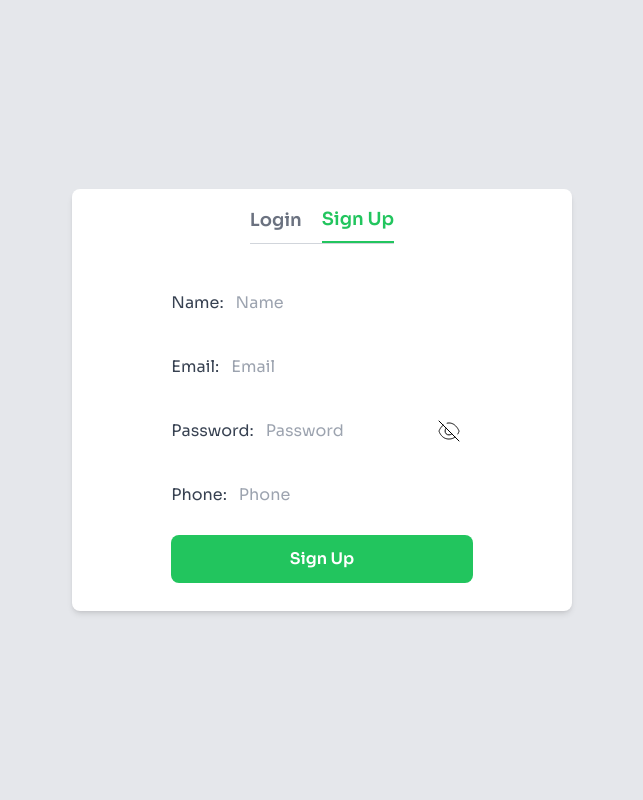
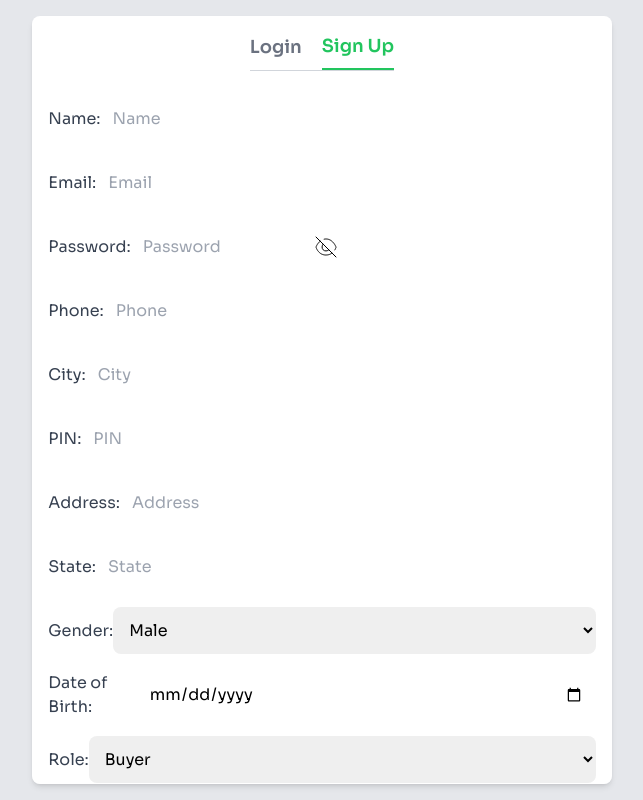
Before and after one commit to Uditya69/Agri-Link, a React (Vite) app: page /auth in a window 1280 px wide. Both pictures are taken after a click on the button "Sign Up". Shown: the whole page, without its empty margins (318-961 px from the left). Built offline with nearby package versions, Linux system fonts and the light colour scheme.

Commit message:
chore: user details input field in signup

```diff
--- a/components/auth/Auth.tsx
+++ b/components/auth/Auth.tsx
@@ -7,7 +7,7 @@ const Auth: React.FC = () => {
 
   return (
     <div className="flex flex-col items-center justify-center w-full m-auto  h-screen bg-gray-200 p-4">
-      <div className="flex flex-col  min-h-[55%] min-w-[40%]  items-center justify-between m-auto p-4 bg-white rounded-lg shadow-md">
+      <div className="flex flex-col overflow-scroll  min-h-[55%] min-w-[40%]  items-center justify-between m-auto p-4 bg-white rounded-lg shadow-md">
         <div className="flex justify-between gap-5 mb-6 border-b border-gray-300">
           <button
             className={`pb-2 text-lg font-semibold ${
--- a/components/auth/Login.tsx
+++ b/components/auth/Login.tsx
@@ -1,6 +1,6 @@
 import React, { useState } from "react";
 import { useNavigate } from "react-router-dom";
-import { auth } from "../../src/utils/firebase";
+import { auth } from "../../src/configs/firebase";
 import {
   signInWithEmailAndPassword,
   sendPasswordResetEmail,
--- a/components/auth/ProtectedRoute.tsx
+++ b/components/auth/ProtectedRoute.tsx
@@ -1,7 +1,7 @@
 import React, { ReactElement, useEffect, useState } from "react";
 import { Navigate } from "react-router-dom";
 import { onAuthStateChanged } from "firebase/auth";
-import { auth } from "../../src/utils/firebase";
+import { auth } from "../../src/configs/firebase";
 
 interface ProtectedRouteProps {
   children: ReactElement;
--- a/components/auth/Signup.tsx
+++ b/components/auth/Signup.tsx
@@ -1,21 +1,46 @@
-// src/components/Signup.tsx
 import React, { useState } from "react";
-import { auth, db } from "../../src/utils/firebase";
+import { auth, db, storage } from "../../src/configs/firebase"; // Import storage as well
 import { createUserWithEmailAndPassword } from "firebase/auth";
-import { doc, setDoc } from "firebase/firestore";
+import { doc, setDoc, getDoc } from "firebase/firestore";
+import { ref, uploadBytes, getDownloadURL } from "firebase/storage";
 import usePasswordToggle from "../../src/hooks/usePasswordToggle";
 import visibleicon from "../../src/assets/auth/visible.svg";
 import hiddenicon from "../../src/assets/auth/hidden.svg";
 import { toast } from "react-toastify";
+import { useNavigate } from "react-router-dom";
 
 const Signup: React.FC = () => {
   const [email, setEmail] = useState<string>("");
   const [password, setPassword] = useState<string>("");
   const [name, setName] = useState<string>("");
   const [phone, setPhone] = useState<string>("");
+  const [city, setCity] = useState<string>("");
+  const [pin, setPin] = useState<string>("");
+  const [address, setAddress] = useState<string>("");
+  const [state, setState] = useState<string>("");
+  const [gender, setGender] = useState<string>("");
+  const [dob, setDob] = useState<string>("");
+  const [role, setRole] = useState<string>("buyer");
+  const [gstNumber, setGstNumber] = useState<string>("");
+  const [farmerCardNumber, setFarmerCardNumber] = useState<string>("");
+  const [profilePic, setProfilePic] = useState<File | null>(null);
   const { type, toggleVisibility, visible } = usePasswordToggle();
+  const navigate = useNavigate();
+
+  const checkIfEmailExists = async () => {
+    const userDoc = await getDoc(doc(db, "users", email));
+    return userDoc.exists();
+  };
+
   const handleSignup = async (e: React.FormEvent) => {
     e.preventDefault();
+
+    // Check if the email already exists
+    const emailExists = await checkIfEmailExists();
+    if (emailExists) {
+      toast.error("Email already exists. Please use another email.");
+      return;
+    }
 
     try {
       const userCredential = await createUserWithEmailAndPassword(
@@ -25,13 +50,50 @@ const Signup: React.FC = () => {
       );
       const user = userCredential.user;
 
+      let profilePicUrl = "";
+
+      // Upload the profile picture to Firebase Storage
+      if (profilePic) {
+        const profilePicRef = ref(storage, `profilePictures/${user.uid}`);
+        await uploadBytes(profilePicRef, profilePic);
+        profilePicUrl = await getDownloadURL(profilePicRef); // Get the download URL
+      }
+
+      // Save the user's data in Firestore
       await setDoc(doc(db, "users", user.uid), {
         name,
         phone,
         email,
         uid: user.uid,
+        city,
+        pin,
+        address,
+        state,
+        gender,
+        dob,
+        role,
+        gstNumber: role === "buyer" ? gstNumber : null,
+        farmerCardNumber: role === "seller" ? farmerCardNumber : null,
+        profilePicUrl,
       });
 
+      // Reset form fields and navigate to login page
+      setEmail("");
+      setPassword("");
+      setName("");
+      setPhone("");
+      setCity("");
+      setPin("");
+      setAddress("");
+      setState("");
+      setGender("");
+      setDob("");
+      setRole("buyer");
+      setGstNumber("");
+      setFarmerCardNumber("");
+      setProfilePic(null);
+
+      navigate("/auth");
       toast.success("User registered successfully!");
     } catch (error: any) {
       console.error("Error signing up: ", error);
@@ -90,9 +152,123 @@ const Signup: React.FC = () => {
           className="w-full p-3 outline-none rounded-lg"
         />
       </div>
+
+      {/* Location fields */}
+      <div className="flex flex-row items-center">
+        <label className="block text-gray-700">City:</label>
+        <input
+          type="text"
+          placeholder="City"
+          value={city}
+          onChange={(e) => setCity(e.target.value)}
+          className="w-full p-3 outline-none rounded-lg"
+        />
+      </div>
+      <div className="flex flex-row items-center">
+        <label className="block text-gray-700">PIN:</label>
+        <input
+          type="text"
+          placeholder="PIN"
+          value={pin}
+          onChange={(e) => setPin(e.target.value)}
+          className="w-full p-3 outline-none rounded-lg"
+        />
+      </div>
+      <div className="flex flex-row items-center">
+        <label className="block text-gray-700">Address:</label>
+        <input
+          type="text"
+          placeholder="Address"
+          value={address}
+          onChange={(e) => setAddress(e.target.value)}
+          className="w-full p-3 outline-none rounded-lg"
+        />
+      </div>
+      <div className="flex flex-row items-center">
+        <label className="block text-gray-700">State:</label>
+        <input
+          type="text"
+          placeholder="State"
+          value={state}
+          onChange={(e) => setState(e.target.value)}
+          className="w-full p-3 outline-none rounded-lg"
+        />
+      </div>
+
+      {/* Gender, DOB, and Role */}
+      <div className="flex flex-row items-center">
+        <label className="block text-gray-700">Gender:</label>
+        <select
+          value={gender}
+          onChange={(e) => setGender(e.target.value)}
+          className="w-full p-3 outline-none rounded-lg"
+        >
+          <option value="male">Male</option>
+          <option value="female">Female</option>
+          <option value="other">Other</option>
+        </select>
+      </div>
+      <div className="flex flex-row items-center">
+        <label className="block text-gray-700">Date of Birth:</label>
+        <input
+          type="date"
+          value={dob}
+          onChange={(e) => setDob(e.target.value)}
+          className="w-full p-3 outline-none rounded-lg"
+        />
+      </div>
+      <div className="flex flex-row items-center">
+        <label className="block text-gray-700">Role:</label>
+        <select
+          value={role}
+          onChange={(e) => setRole(e.target.value)}
+          className="w-full p-3 outline-none rounded-lg"
+        >
+          <option value="buyer">Buyer</option>
+          <option value="seller">Seller</option>
+        </select>
+      </div>
+
+      {/* Conditional GST or Farmer Card */}
+      {role === "buyer" ? (
+        <div className="flex flex-row items-center">
+          <label className="block text-gray-700">GST Number:</label>
+          <input
+            type="text"
+            placeholder="GST Number"
+            value={gstNumber}
+            onChange={(e) => setGstNumber(e.target.value)}
+            className="w-full p-3 outline-none rounded-lg"
+          />
+        </div>
+      ) : (
+        <div className="flex flex-row items-center">
+          <label className="block text-gray-700">Farmer Card Number:</label>
+          <input
+            type="text"
+            placeholder="Farmer Card Number"
+            value={farmerCardNumber}
+            onChange={(e) => setFarmerCardNumber(e.target.value)}
+            className="w-full p-3 outline-none rounded-lg"
+          />
+        </div>
+      )}
+
+      {/* Profile Picture Upload */}
+      <div className="flex flex-row items-center">
+        <label className="block text-gray-700">Profile Picture:</label>
+        <input
+          type="file"
+          accept="image/*"
+          onChange={(e) => setProfilePic(e.target.files ? e.target.files[0] : null)}
+          className="w-full p-3 outline-none rounded-lg"
+        />
+      </div>
+
+      {/* Submit Button */}
       <button
         type="submit"
-        className="w-full py-3 bg-green-500 text-white font-semibold rounded-lg hover:bg-green-600"
+        className="w-full p-3 bg-blue-500 text-white rounded-lg hover:bg-blue-600"
       >
         Sign Up
       </button>
--- a/components/home/index.tsx
+++ b/components/home/index.tsx
@@ -1,5 +1,5 @@
 import React from "react";
-import { auth } from "../../src/utils/firebase";
+import { auth } from "../../src/configs/firebase";
 import { toast } from "react-toastify";
 
 const Home: React.FC = () => {
--- a/package.json
+++ b/package.json
@@ -14,7 +14,8 @@
     "react": "^18.3.1",
     "react-dom": "^18.3.1",
     "react-router-dom": "^6.26.2",
-    "react-toastify": "^10.0.5"
+    "react-toastify": "^10.0.5",
+    "zod": "^3.23.8"
   },
   "devDependencies": {
     "@eslint/js": "^9.9.0",
--- a/src/utils/firebase.ts
+++ b/src/configs/firebase.ts
@@ -1,6 +1,7 @@
 import { initializeApp } from "firebase/app";
 import { getFirestore } from "firebase/firestore";
 import { getAuth } from "firebase/auth";
+import { getStorage } from "firebase/storage";
 const firebaseConfig = {
   apiKey: "AIzaSyCj5Hf5H2u2THQT76fxjIJiVdyyhUTLifs",
   authDomain: "agrilink-e7d8e.firebaseapp.com",
@@ -12,3 +13,4 @@ const firebaseConfig = {
 const app = initializeApp(firebaseConfig);
 export const db=getFirestore(app);
 export const auth=getAuth(app);
+export const storage = getStorage(app);
```
Also changed, not shown: 1 other file (tests, documents, lock files or other folders).
